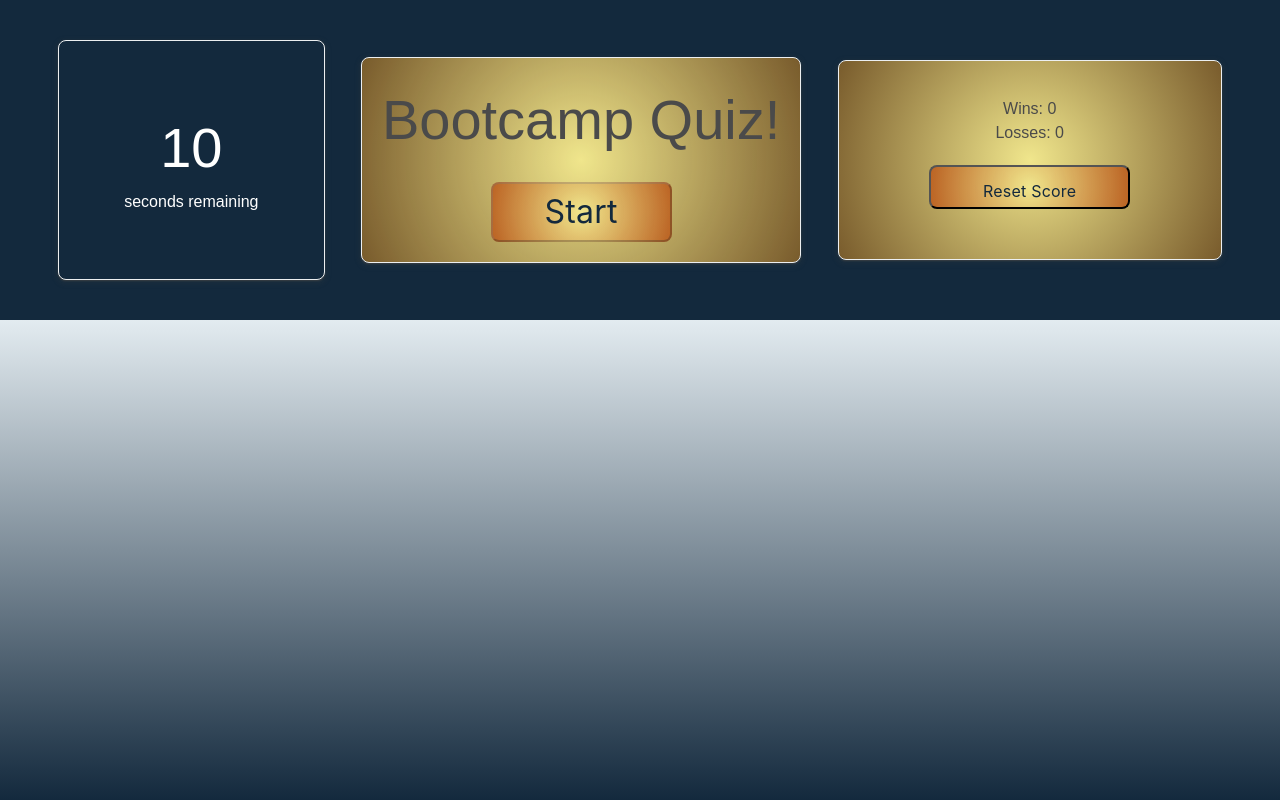
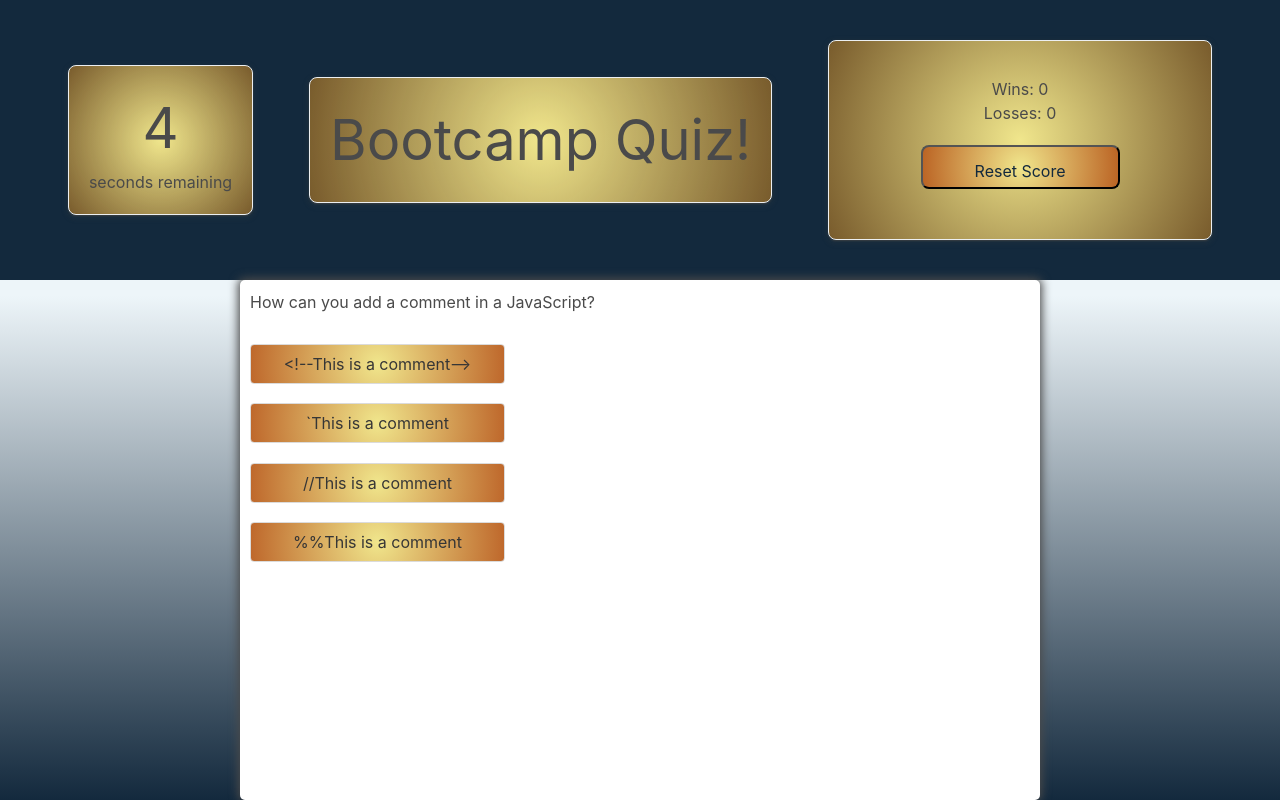
Before and after one commit to DBueno1464/Code-Quiz, a plain HTML site: page index.html in a window 1280 px wide. Both pictures are taken after a click on the button "Start". Drawn offline with nearby package versions, Linux system fonts and the light colour scheme.

Commit message:
added question cards, randommize them, functioning timer and timee is subtracted when answer is incorrect.

```diff
--- a/Assets/css/style.css
+++ b/Assets/css/style.css
@@ -6,13 +6,29 @@
 
 
 body {
-    font-family: Arial;
   margin: 0;
   display: flex;
   flex-direction: column;
-    min-height: 100vh;
+  height: 100vh;
+  width: 100vw;
   justify-content: flex-start;
   background: linear-gradient(0deg, rgba(19,41,61,1) 0%, rgba(237,245,249,1) 63%);
+}
+
+.container {
+  width: 800px;
+  max-width: 80%;
+  background-color: white;
+  border-radius: 5px;
+  padding: 10px;
+  box-shadow: 0 0 10px 2px;
+}
+
+.button-grid {
+  display: grid;
+  grid-template-columns: repeat (2, auto);
+  gap: 10px;
+  margin: 20px 0;
 }
 
   .reset-button {
@@ -33,8 +49,7 @@
     border-radius: 8px;
     color: #13293d;
     cursor: pointer;
-    font-size: 2em;
-    letter-spacing: 0.21px;
+    font-size: 2.5em;
     line-height: 16px;
     max-width: 255px;
     padding: 20px 52px;
@@ -43,6 +58,9 @@
     transition-property: background-color;
     transition-timing-function: linear;
     margin-top: 0.6em;
+  }
+.button:hover {
+  border-color: black;
 }
 
   header {
@@ -68,10 +86,6 @@
     border-radius: 8px;
   }
 
-  .word-guess {
-    width: 55vw;
-    height: 400px;
-  }
 
   .results {
     width: 30vw;
@@ -88,25 +102,9 @@
     padding: 20px;
   }
 
-  .word-blanks {
-    line-height: 360px;
-  }
-
   .large-font {
     font-size: 3.5em;
     text-align: center;
-  }
-
-  .timer {
-    height: 240px;
-    padding: 10px;
-    background: #13293d;
-    color: #fff;
-    text-align: center;
-  }
-
-  .timer-text {
-    padding: 55px;
   }
 
    .hidden{
--- a/Assets/java/script.js
+++ b/Assets/java/script.js
@@ -1,190 +1,155 @@
-var wordBlank = document.querySelector(".word-blanks");
-var win = document.querySelector(".win");
-var lose = document.querySelector(".lose");
-var timerElement = document.querySelector(".timer-count");
-var startButton = document.querySelector(".start-button");
+const startButton = document.getElementById('start-button');
+const nextButton = document.getElementById('next-button');
+const questionContainerElements = document.getElementById('question-container');
+const questionElement = document.getElementById('question');
+const answerButtonsElement = document.getElementById('answer-buttons');
+const timeLeftElement = document.getElementById('timer-seconds');
 
-var chosenWord = "";
-var numBlanks = 0;
-var winCounter = 0;
-var loseCounter = 0;
-var isWin = false;
-var timer;
-var timerCount;
 
-// Arrays used to create blanks and letters on screen
-var lettersInChosenWord = [];
-var blanksLetters = [];
+let shuffledQuestions, currentQuestionIndex;
+let time = 10;
+let score = 0;
 
-// Array of words the user will guess
-var words = ["variable","array", "modulus", "object", "function", "string", "boolean"];
-
-// The init function is called when the page loads
-function init() {
-  getWins();
-  getlosses();
-}
-
-// The startGame function is called when the start button is clicked
-function startGame() {
-  isWin = false;
-  timerCount = 10;
-  // Prevents start button from being clicked when round is in progress
-  startButton.disabled = true;
-  renderBlanks()
-  startTimer()
-}
-
-// The winGame function is called when the win condition is met
-function winGame() {
-  wordBlank.textContent = "YOU WON!!!🏆 ";
-  winCounter++
-  startButton.disabled = false;
-  setWins()
-}
-
-// The loseGame function is called when timer reaches 0
-function loseGame() {
-  wordBlank.textContent = "GAME OVER";
-  loseCounter++
-  startButton.disabled = false;
-  setLosses()
-}
-
-// The setTimer function starts and stops the timer and triggers winGame() and loseGame()
-function startTimer() {
-  // Sets timer
-  timer = setInterval(function() {
-    timerCount--;
-    timerElement.textContent = timerCount;
-    if (timerCount >= 0) {
-      // Tests if win condition is met
-      if (isWin && timerCount > 0) {
-        // Clears interval and stops timer
-        clearInterval(timer);
-        winGame();
-      }
-    }
-    // Tests if time has run out
-    if (timerCount === 0) {
-      // Clears interval
-      clearInterval(timer);
-      loseGame();
-    }
-  }, 1000);
-}
-
-// Creates blanks on screen
-function renderBlanks() {
-  // Randomly picks word from words array
-  chosenWord = words[Math.floor(Math.random() * words.length)];
-  lettersInChosenWord = chosenWord.split("");
-  numBlanks = lettersInChosenWord.length;
-  blanksLetters = []
-  // Uses loop to push blanks to blankLetters array
-  for (var i = 0; i < numBlanks; i++) {
-    blanksLetters.push("_");
-  }
-  // Converts blankLetters array into a string and renders it on the screen
-  wordBlank.textContent = blanksLetters.join(" ")
-}
-
-// Updates win count on screen and sets win count to client storage
-function setWins() {
-  win.textContent = winCounter;
-  localStorage.setItem("winCount", winCounter);
-}
-
-// Updates lose count on screen and sets lose count to client storage
-function setLosses() {
-  lose.textContent = loseCounter;
-  localStorage.setItem("loseCount", loseCounter);
-}
-
-// These functions are used by init
-function getWins() {
-  // Get stored value from client storage, if it exists
-  var storedWins = localStorage.getItem("winCount");
-  // If stored value doesn't exist, set counter to 0
-  if (storedWins === null) {
-    winCounter = 0;
-  } else {
-    // If a value is retrieved from client storage set the winCounter to that value
-    winCounter = storedWins;
-  }
-  //Render win count to page
-  win.textContent = winCounter;
-}
-
-function getlosses() {
-  var storedLosses = localStorage.getItem("loseCount");
-  if (storedLosses === null) {
-    loseCounter = 0;
-  } else {
-    loseCounter = storedLosses;
-  }
-  lose.textContent = loseCounter;
-}
-
-function checkWin() {
-  // If the word equals the blankLetters array when converted to string, set isWin to true
-  if (chosenWord === blanksLetters.join("")) {
-    // This value is used in the timer function to test if win condition is met
-    isWin = true;
-  }
-}
-
-// Tests if guessed letter is in word and renders it to the screen.
-function checkLetters(letter) {
-  var letterInWord = false;
-  for (var i = 0; i < numBlanks; i++) {
-    if (chosenWord[i] === letter) {
-      letterInWord = true;
-    }
-  }
-  if (letterInWord) {
-    for (var j = 0; j < numBlanks; j++) {
-      if (chosenWord[j] === letter) {
-        blanksLetters[j] = letter;
-      }
-    }
-    wordBlank.textContent = blanksLetters.join(" ");
-  }
-}
-
-// Attach event listener to document to listen for key event
-document.addEventListener("keydown", function(event) {
-  // If the count is zero, exit function
-  if (timerCount === 0) {
-    return;
-  }
-  // Convert all keys to lower case
-  var key = event.key.toLowerCase();
-  var alphabetNumericCharacters = "abcdefghijklmnopqrstuvwxyz0123456789 ".split("");
-  // Test if key pushed is letter
-  if (alphabetNumericCharacters.includes(key)) {
-    var letterGuessed = event.key;
-    checkLetters(letterGuessed)
-    checkWin();
-  }
+startButton.addEventListener('click', startGame);
+nextButton.addEventListener('click', () => {
+  currentQuestionIndex++;
+  setNextQuestion();
 });
 
-// Attach event listener to start button to call startGame function on click
-startButton.addEventListener("click", startGame);
+function startGame() {
+  start;
+  startButton.classList.add('hidden');
+  shuffledQuestions = questions.sort(() => Math.random() - .5);
+  currentQuestionIndex = 0;
+  questionContainerElements.classList.remove('hidden');
+  setNextQuestion();
+};
 
-// Calls init() so that it fires when page opened
-init();
+var start = setInterval(function startTimer() {
+  timeLeftElement.innerHTML = time--;
+  if (time == 0){
+  timeLeftElement.innerHTML = "Time's up!";
+  clearInterval(start);
+  //endGame();
+  }
+}, 1000);
 
-// Bonus: Add reset button
-var resetButton = document.querySelector(".reset-button");
+function setNextQuestion() {
+  resetState()
+  showQuestion(shuffledQuestions[currentQuestionIndex])
+};
 
-function resetGame() {
-  // Resets win and loss counts
-  winCounter = 0;
-  loseCounter = 0;
-  // Renders win and loss counts and sets them into client storage
-  setWins()
-  setLosses()
-}
-// Attaches event listener to button
-resetButton.addEventListener("click", resetGame);
+function showQuestion(question) {
+  questionElement.innerText = question.question;
+  question.answers.forEach(answer => {
+    const button = document.createElement('button');
+    button.innerText =answer.text;
+    button.classList.add('button');
+    if (answer.correct) {
+      button.dataset.correct = answer.correct;
+    }
+    button.addEventListener('click', selectAnswer);
+    answerButtonsElement.appendChild(button);
+  })
+};
+
+function resetState() {
+  nextButton.classList.add('hidden');
+  while (answerButtonsElement.firstChild) {
+    answerButtonsElement.removeChild(answerButtonsElement.firstChild);
+  }
+};
+
+function selectAnswer (e) {
+  const selectedButton = e.target;
+  const correct = selectedButton.dataset.correct;
+  setStatusClass(document.body, correct);
+  Array.from(answerButtonsElement.children).forEach(button => {
+    setStatusClass(button, button.dataset.correct);
+  })
+
+  if (!correct){
+    time--;
+  }
+
+  if (correct){
+    score++;
+  } else {
+    score--;
+  }
+
+  if (shuffledQuestions.length > currentQuestionIndex + 1){
+    nextButton.classList.remove('hidden');
+  } else {
+    startButton.innerText = "Restart";
+    startButton.classList.remove('hidden');
+  }
+
+
+};
+
+function setStatusClass(element, correct) {
+  clearStatusClass(element);
+  if (correct) {
+    element.classList.add('correct');
+  } else {
+    element.classList.add('wrong');
+  }
+};
+
+function clearStatusClass(element) {
+  element.classList.remove('correct');
+  element.classList.remove('wrong');
+};
+
+//function endGame() {
+//  questionContainerElements.createHTML()
+//};
+
+const questions = [
+  {
+    question: 'Inside which HTML element do we put the Javascript?',
+    answers: [
+      {text: '<script>', correct: true },
+      {text: '<js>', correct: false },
+      {text: '<javascript>', correct: false },
+      {text: '<scripting>', correct: false }
+    ]
+  },
+  {
+    question: 'How do you write "Hello World" in an alert box?',
+    answers: [
+      {text: 'msgBox("Hello World");', correct: false },
+      {text: 'alert("Hello World")', correct: true },
+      {text: 'alertBox("Hello World")', correct: false },
+      {text: 'msg("Hello World")', correct: false }
+    ]
+  },
+  {
+    question: 'How do you call a function named "myFunction"?',
+    answers: [
+      {text: 'call myFunction()', correct: false },
+      {text: 'call funtion myFunction()', correct: false },
+      {text: 'myFunction()', correct: true },
+      {text: 'ring ring myFunction()', correct: false }
+    ]
+  },
+  {
+    question: 'How does a FOR loop start?',
+    answers: [
+      {text: 'for (i < 5; i++)', correct: false },
+      {text: 'for (i = 0; i++)', correct: false },
+      {text: 'for (i = 0; i < 5; i++)', correct: true },
+      {text: 'for (i = 0; i < 5)', correct: false }
+    ]
+  },
+  {
+    question: 'How can you add a comment in a JavaScript?',
+    answers: [
+      {text: '<!--This is a comment-->', correct: false },
+      {text: '`This is a comment', correct: false },
+      {text: '//This is a comment', correct: true },
+      {text: '%%This is a comment', correct: false }
+    ]
+  }
+];
--- a/index.html
+++ b/index.html
@@ -11,16 +11,16 @@
 <body>
     <header class="is-flex-direction-row">
 
-        <div class= "card timer">
+        <div id="timer" class= "card timer">
             <div class = "timer-text">
-                <div class="large-font timer-count">10</div>
+                <div id="timer-seconds" class="large-font timer-count">10</div>
                     <h3>seconds remaining</h3>
             </div>
         </div>
 
         <div class="card">
             <div class= "large-font">Bootcamp Quiz!</div>
-            <button class="start-button">Start</button>
+            <button id="start-button">Start</button>
         </div>
 
         <div class="card results">
```
Lines whose indentation alone changed are shown as unchanged.
